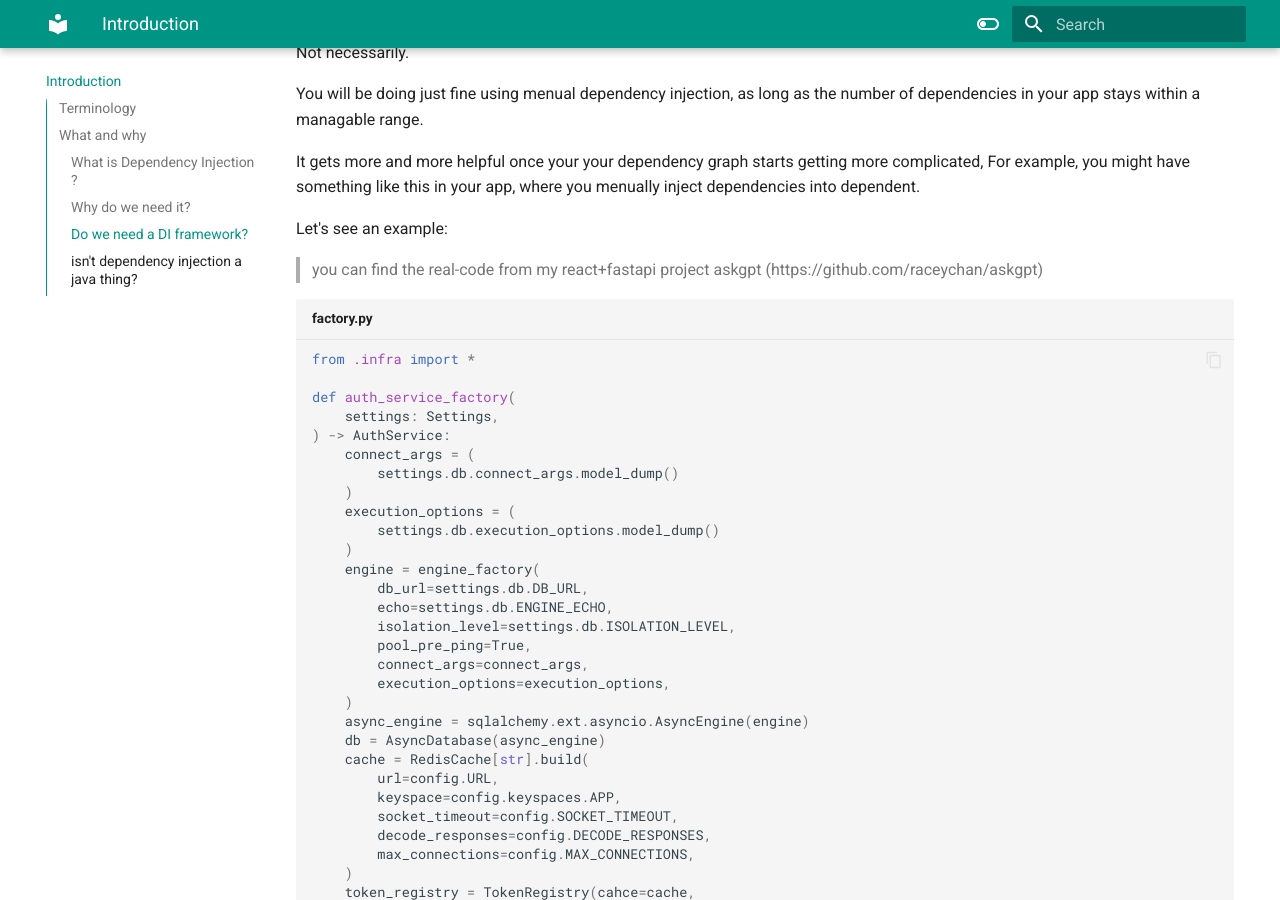
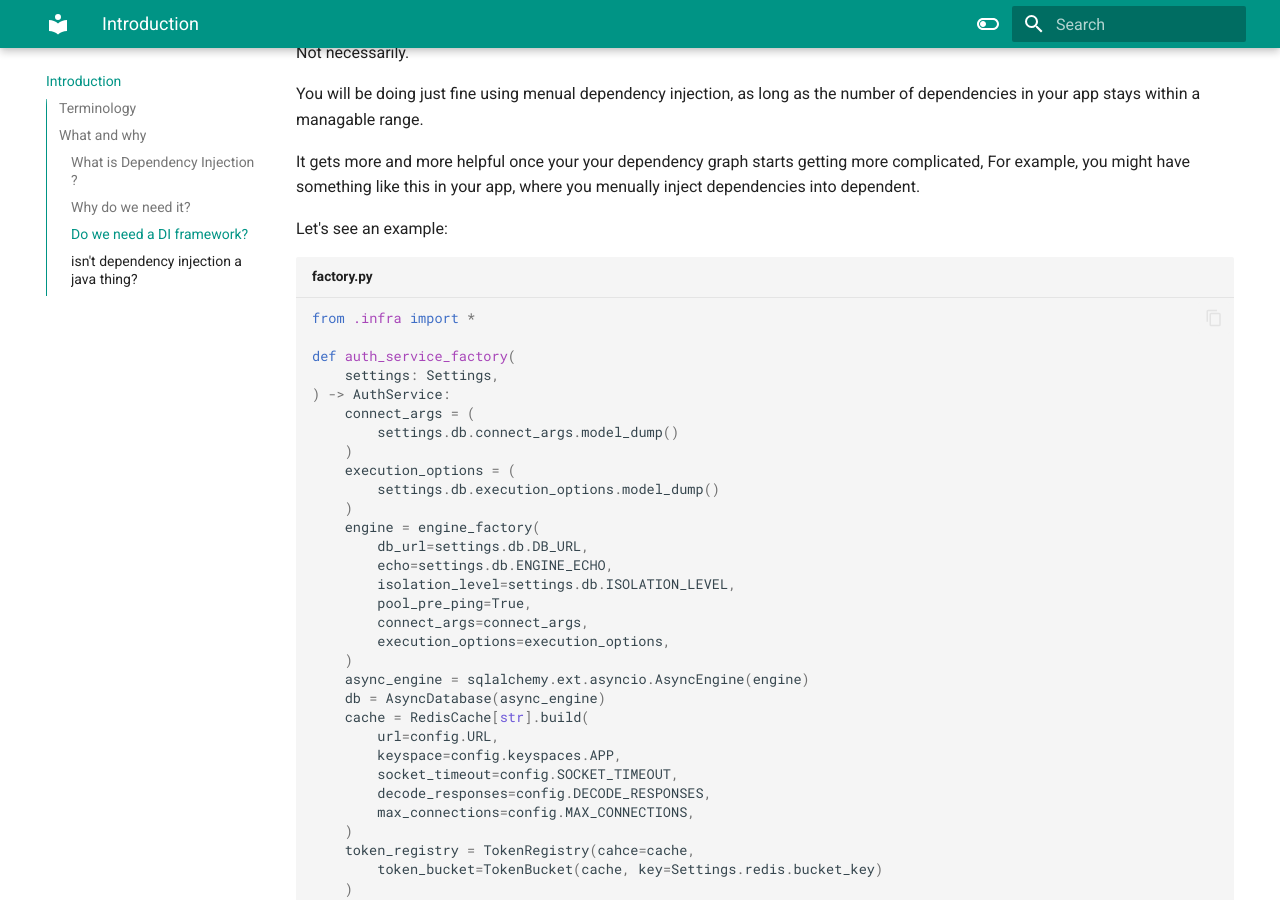
Before and after one commit to raceychan/ididi, an MkDocs documentation site: the page built from docs/introduction.md, in a window 1280 px wide and 900 px high, scrolled down 1908 px. Built offline with MkDocs 1.6.1 and Material for MkDocs 9.7.7, drawn with Linux system fonts in a browser that asks for light colours.

Commit message:
Update introduction.md

````diff
--- a/docs/introduction.md
+++ b/docs/introduction.md
@@ -83,7 +83,6 @@
 
 Let's see an example:
 
-> you can find the real-code from my react+fastapi project askgpt (https://github.com/raceychan/askgpt)
 
 ```python title="factory.py"
 from .infra import *
````
